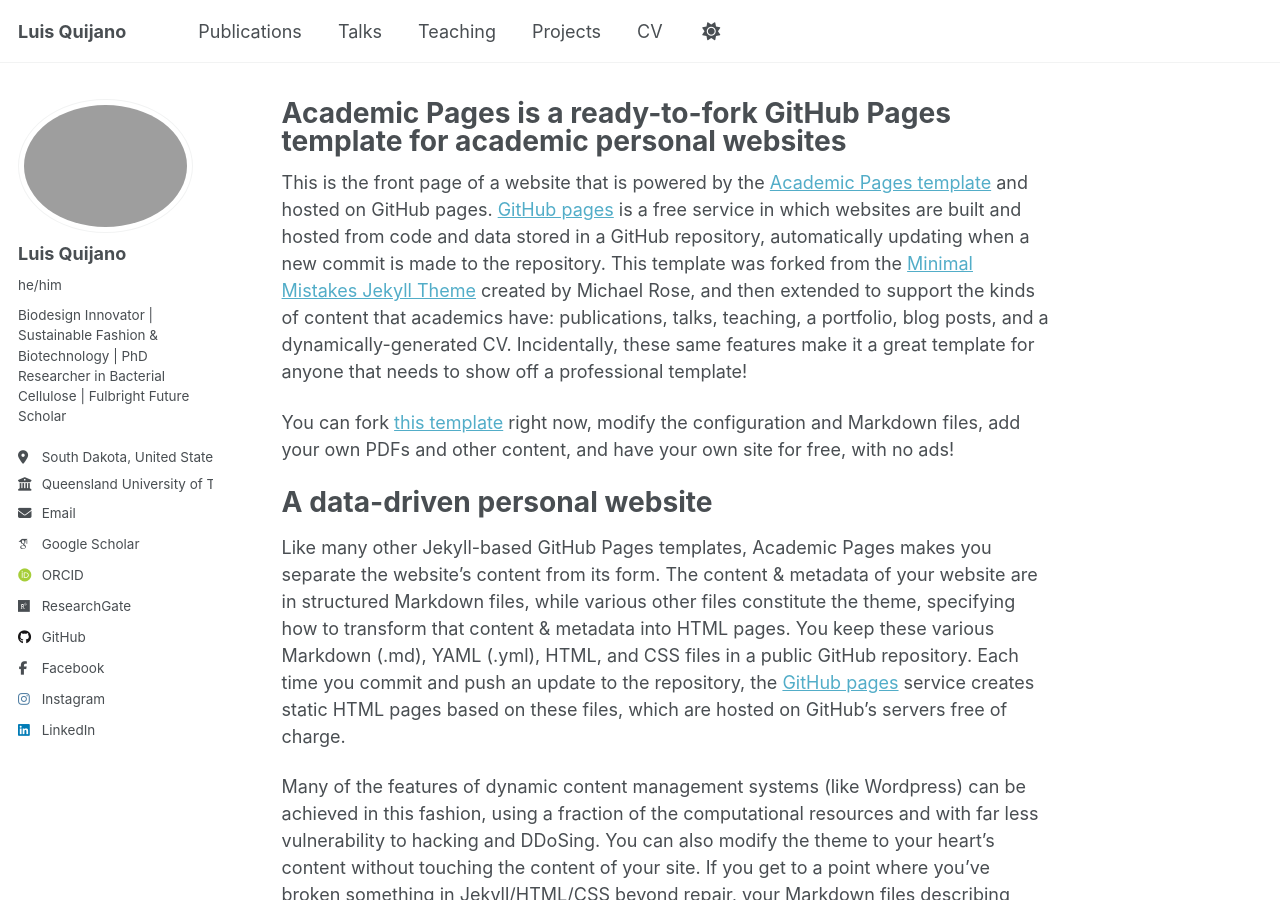
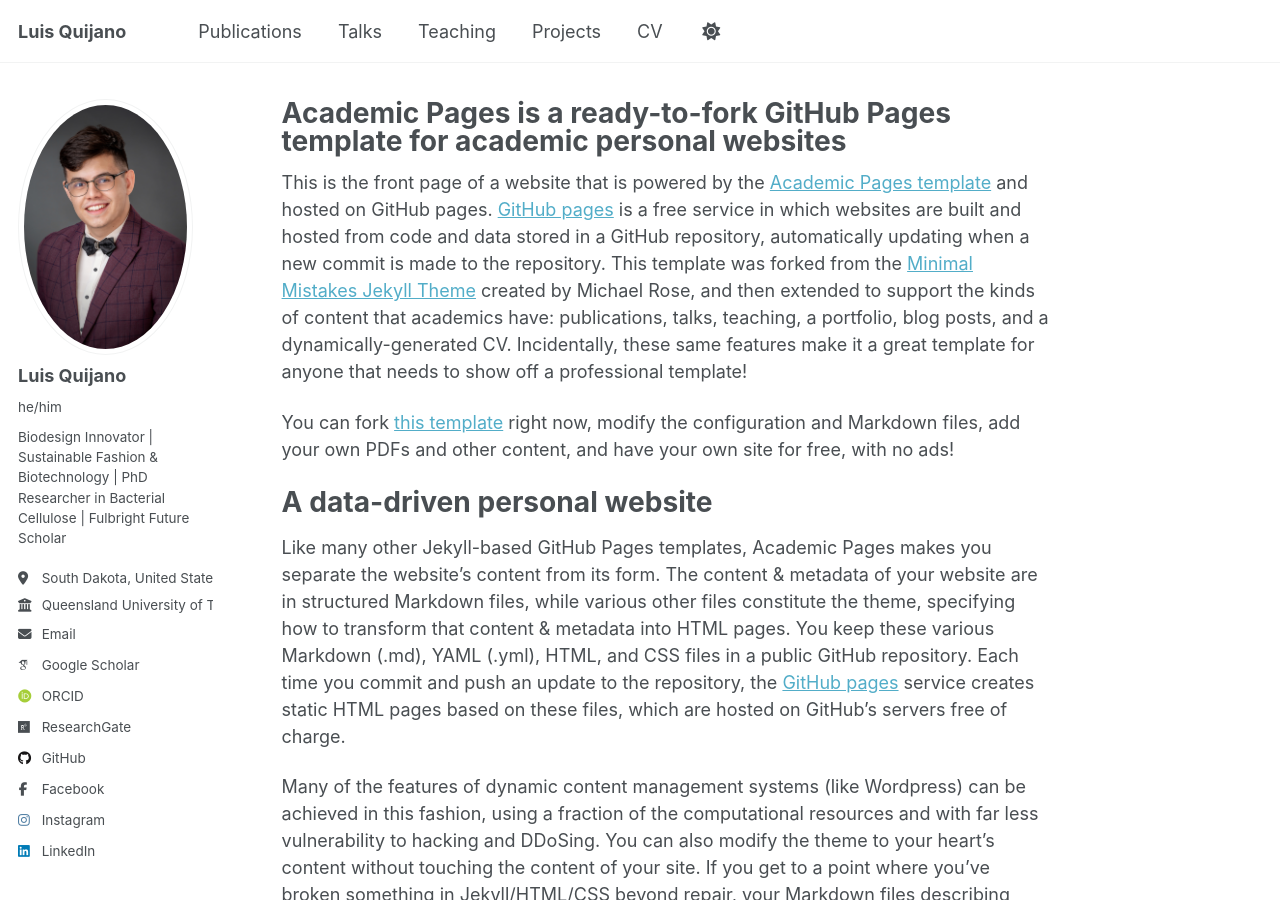
Before and after one commit to LQUIJANO123/luisquijano.github.io, a Jekyll site: the page built from _pages/about.md, in a window 1280 px wide and 900 px high. Built offline with Jekyll 4.4.1, drawn with Linux system fonts in a browser that asks for light colours; some web fonts are replaced; a script that is not in the unit is left out.

Commit message:
Update _config.yml

```diff
--- a/_config.yml
+++ b/_config.yml
@@ -23,7 +23,7 @@ repository               : "luisquijanophd/luisquijano.github.io"
 #               Additional customization can be done by editing /_includes/author-profile.html
 author:
   # Biographic information
-  avatar           : "Quijano Headshot Photo.png"
+  avatar           : "Quijano-Headshot-Photo.jpg"
   name             : "Luis Quijano"
   pronouns         : "he/him"
   bio              : "Biodesign Innovator | Sustainable Fashion & Biotechnology | PhD Researcher in Bacterial Cellulose | Fulbright Future Scholar"
```
